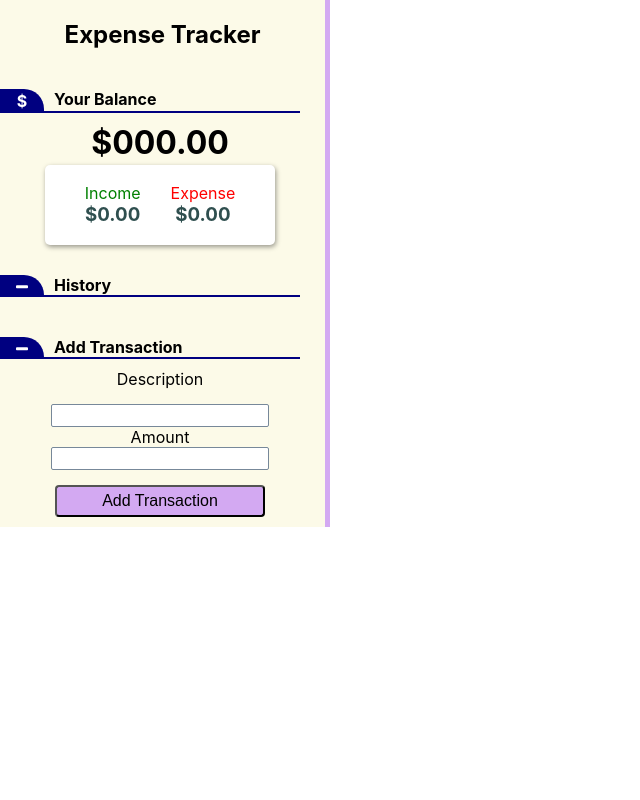
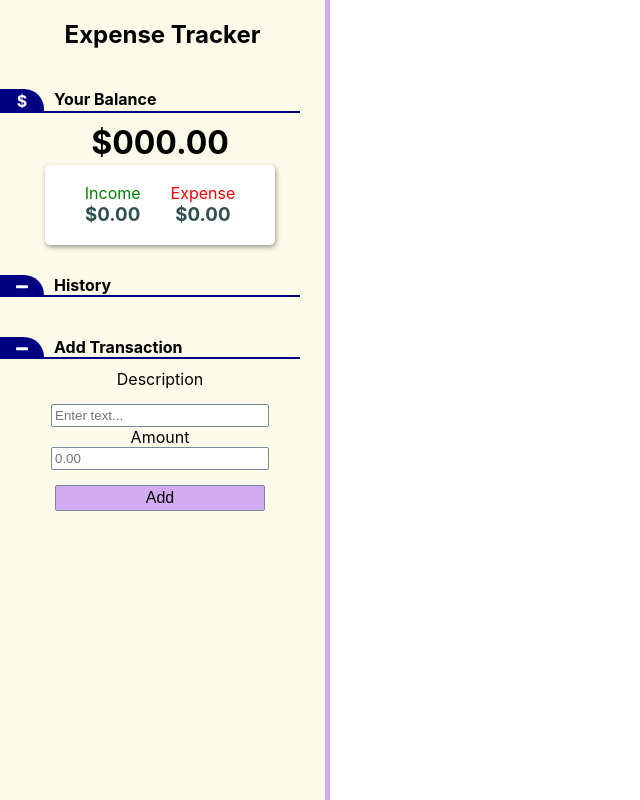
Before and after one commit to ayla-marie/expense-tracker, a React (Create React App) app in the folder app/: page / in a window 1280 px wide. Shown: the whole page, without its empty margins (0-640 px from the left). Built offline with nearby package versions, Linux system fonts and the light colour scheme.

Commit message:
Reorganized components

```diff
--- a/app/src/App.css
+++ b/app/src/App.css
@@ -1,6 +1,7 @@
 .App {
   text-align: center;
   width: 325px;
+  height: 100vh;
   border-right: 5px solid #d3a9f2;
   display: flex;
   flex-direction: column;
@@ -165,3 +166,21 @@ h4 {
   margin-left: 10px;
   margin-bottom: 4px;
 }
+/* style error messages */
+.error {
+  font-size: 14px;
+  color: red;
+  margin: 0;
+}
+/* Remove arrows and spinners from default input settings */
+/* Chrome, Safari, Edge, Opera */
+input::-webkit-outer-spin-button,
+input::-webkit-inner-spin-button {
+  -webkit-appearance: none;
+  margin: 0;
+}
+
+/* Firefox */
+input[type="number"] {
+  -moz-appearance: textfield;
+}
--- a/app/src/App.js
+++ b/app/src/App.js
@@ -1,19 +1,61 @@
-import React, { Fragment } from "react";
+import React, { Fragment, useState } from "react";
 import "./App.css";
 import Balance from "./Components/Yourbalance";
 import History from "./Components/Transhistory";
-import NewTransaction from "./Components/Addtransaction";
+import { FaWindowMinimize } from "react-icons/fa";
+import "core-js";
 
 function App() {
-  const transactions = [];
+  const [transactions, setTransactions] = useState([]);
+  console.log(transactions);
+  const [amount, setAmount] = useState("");
+  const [description, setDescription] = useState("");
 
   return (
-    <div className="App">
-      <h2>Expense Tracker</h2>
-      <Balance />
-      <History />
-      <NewTransaction />
-    </div>
+    <Fragment>
+      <div className="App">
+        <h2>Expense Tracker</h2>
+        <Balance />
+        <History transactions={transactions} />
+        {/* Add Transaction below */}
+        <h4>
+          <p className="icon small">
+            <FaWindowMinimize />
+          </p>
+          Add Transaction
+        </h4>
+        <form id="new-transaction-container" className="form">
+          <label htmlFor="description">Description</label>
+          <p id="key" className="pop-out">
+            Use - to indicate expenses
+          </p>
+          <input
+            id="description"
+            name="description"
+            type="text"
+            placeholder="Enter text..."
+            value={description}
+            onChange={e => {
+              setDescription(e.currentTarget.value);
+            }}
+          />
+          <p className="pop-up error"></p>
+          <label htmlFor="amount">Amount</label>
+          <input
+            id="amount"
+            name="amount"
+            type="number"
+            placeholder="0.00"
+            value={amount}
+            onChange={e => {
+              setAmount(e.currentTarget.value);
+            }}
+          />
+          <p className="pop-up error"></p>
+          <input type="submit" className="submit" value="Add" />
+        </form>
+      </div>
+    </Fragment>
   );
 }
 
--- a/app/src/Components/Addtransaction.js
+++ /dev/null
@@ -1,47 +0,0 @@
-import React, { Fragment } from "react";
-import "../App.css";
-import { FaWindowMinimize, FaTimes } from "react-icons/fa";
-import { useForm } from "react-hook-form";
-
-export default function Addtransaction() {
-  const { register, handleSubmit, errors } = useForm();
-
-  const onSubmit = transaction => {
-    console.log(transaction);
-  };
-
-  return (
-    <Fragment>
-      <h4>
-        <p className="icon small">
-          <FaWindowMinimize />
-        </p>
-        Add Transaction
-      </h4>
-      <form id="new-transaction-container" className="form">
-        <label htmlFor="description">Description</label>
-        <p id="key" className="pop-out">
-          Use - to indicate expenses
-        </p>
-        <input
-          id="description"
-          name="description"
-          type="text"
-          ref={register({ required: "Enter transaction description" })}
-        ></input>
-        {errors.description && <p>{errors.description.message}</p>}
-        <label htmlFor="amount">Amount</label>
-        <input
-          id="amount"
-          name="amount"
-          type="text"
-          ref={register({ required: "Enter amount" })}
-        ></input>
-        {errors.amount && <p>{errors.amount.message}</p>}
-        <button onClick={handleSubmit(onSubmit)} className="submit">
-          Add Transaction
-        </button>
-      </form>
-    </Fragment>
-  );
-}
--- a/app/src/Components/Transhistory.js
+++ b/app/src/Components/Transhistory.js
@@ -2,7 +2,8 @@ import React, { Fragment } from "react";
 import "../App.css";
 import { FaWindowMinimize, FaTimes } from "react-icons/fa";
 
-function Transhistory() {
+function Transhistory(props) {
+
   return (
     <Fragment>
       <h4>
@@ -11,7 +12,9 @@ function Transhistory() {
         </p>
         History
       </h4>
-      <div id="history-list" className="history"></div>
+      <div id="history-list" className="history">
+        {props.transactions}
+      </div>
     </Fragment>
   );
 }
```
